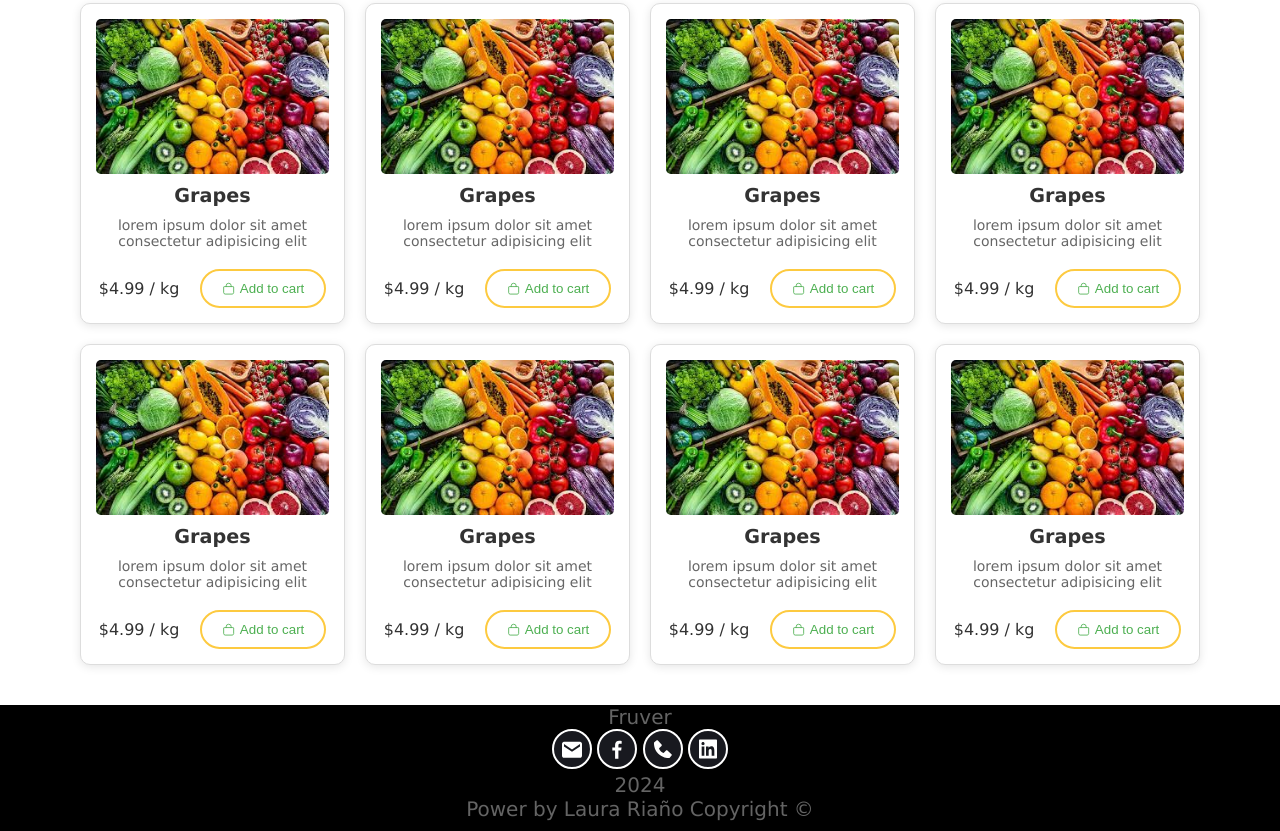
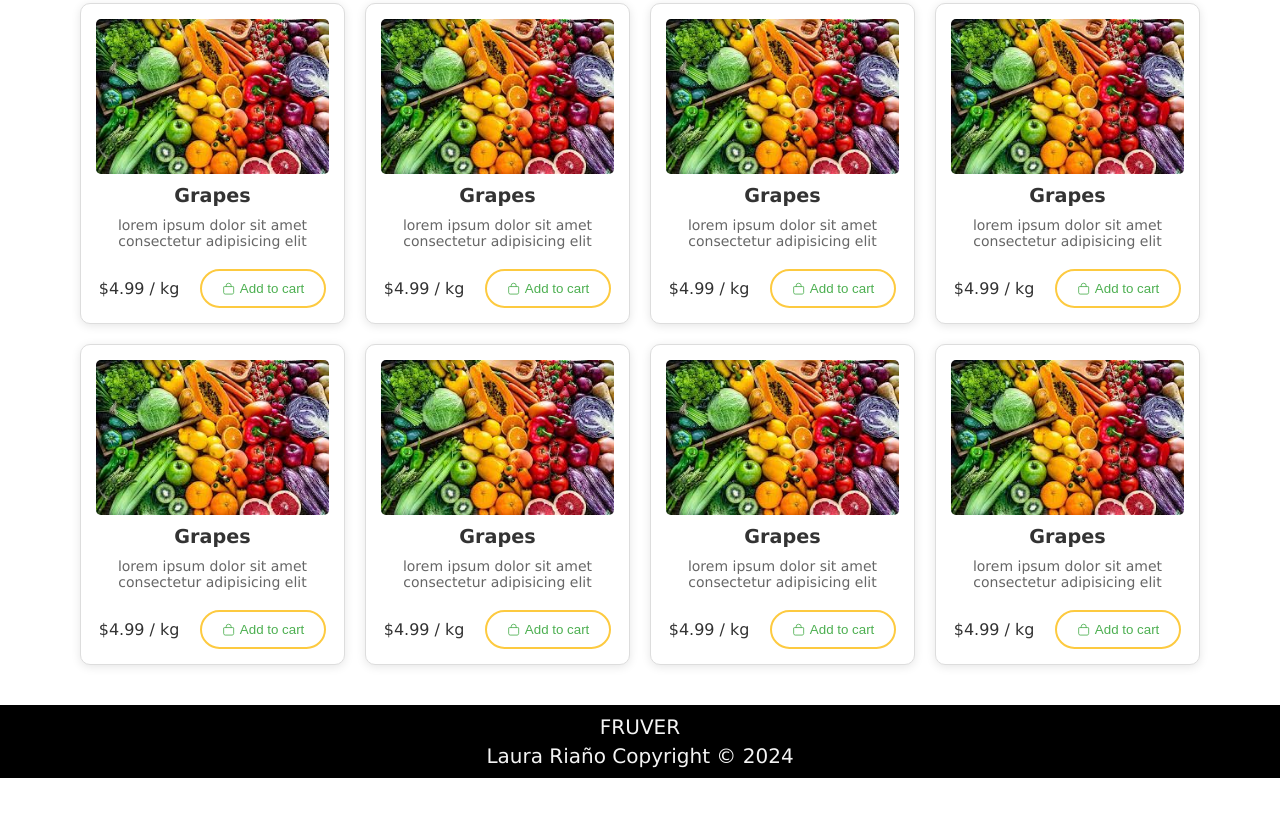
Before and after one commit to LauraRiano143/Parcial2Corte, a plain HTML site: page index.html in a window 1280 px wide. Shown: the part 852-1683 px from the top of the page. After the commit the page ends 1630 px from the top, so only its background shows below. Drawn offline with nearby package versions, Linux system fonts and the light colour scheme.

Commit message:
footer ok

```diff
--- a/index.html
+++ b/index.html
@@ -243,15 +243,8 @@
 
     <footer id="contacto">
         <div class="container">
-            <p>Fruver</p>
-            <div class="iconos">
-                <img src="media/email.svg" alt="email"/>
-                <img src="media/face.svg" alt="facebook"/>
-                <img src="media/phone.svg" alt="telefono"/>
-                <img src="media/link.svg" alt="linkedin"/>
-            </div>
-            <p class="año">2024</p>
-            <p class="cp">Power by Laura Riaño Copyright &copy;</p>
+            <p>FRUVER</p>
+            <p class="cp">Laura Riaño Copyright &copy; 2024</p>
         </div>
     </footer>
 
--- a/style.css
+++ b/style.css
@@ -344,23 +344,9 @@ footer  .container{
     display: flex;
     flex-direction: column;
     align-items: center;
-    color:rgb(100,100,100);
+    color:#f4f4f4;
     text-align: center;
-    padding:0px;
+    padding:10px;
+    gap: 5px;
+    font-size: 1em;
 }
-
-footer .img{
-    display: flex;
-    flex-direction: row;
-    align-items: center;
-    padding: 30px;
-    justify-content:space-between;
-}
-
-footer .cp{
-    margin: 0px 10px 10px;
-}
-
-footer .logo{
-    padding: 10px 10px 0;
-}
```
